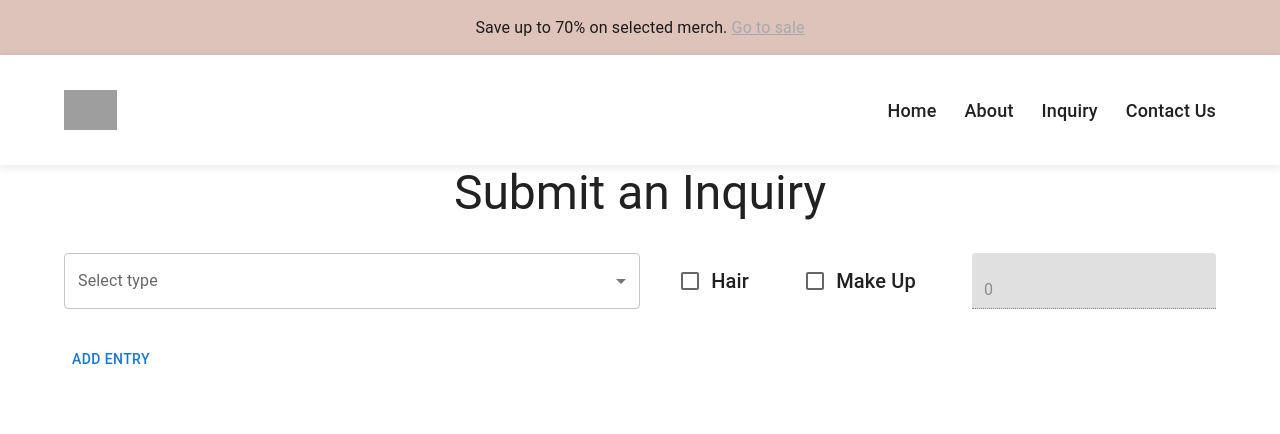
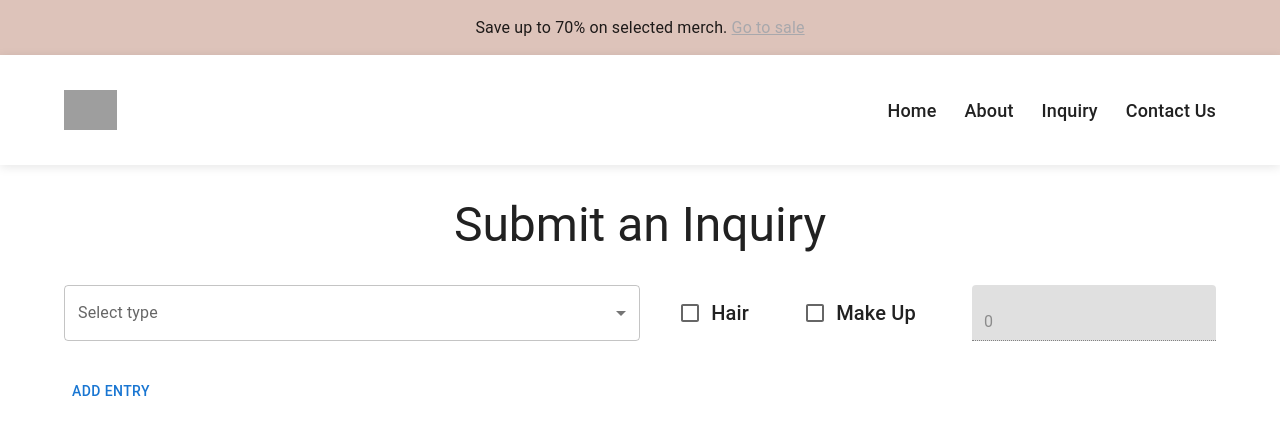
Before and after one commit to cerinius/Allure, a Next.js app: page /inquiry in a window 1280 px wide. Shown: the top 434 px of the page. Built offline with nearby package versions, Linux system fonts and the light colour scheme; grey boxes are pictures that could not be loaded.

Commit message:
add spacing to inquiry page

```diff
--- a/pages/inquiry/index.jsx
+++ b/pages/inquiry/index.jsx
@@ -59,6 +59,9 @@ export default function Inquiry() {
       <form>
         <Grid container spacing={4}>
           <Grid item xs={12}>
+            <span />
+          </Grid>
+          <Grid item xs={12}>
             <Typography align={"center"} variant={"h3"}>
               Submit an Inquiry
             </Typography>
```
